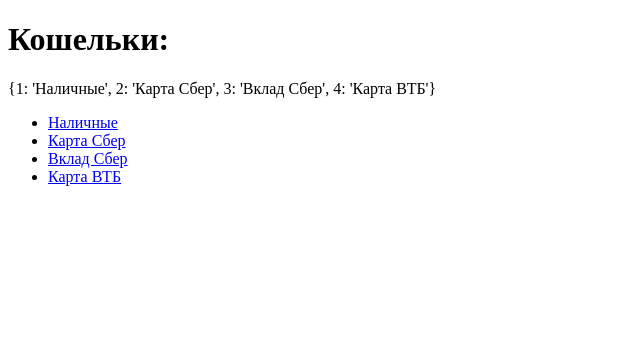
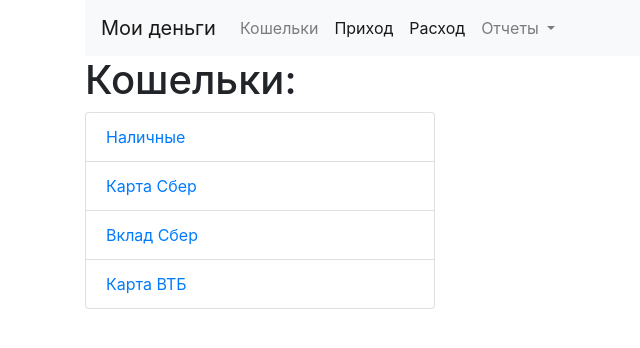
Before and after one commit to vpapulov/python-basics, a Flask app: page /accounts/ in a window 1280 px wide. Shown: the top 348 px of the page, without its empty margins (0-640 px from the left). Run offline with Flask 2, Linux system fonts and the light colour scheme.

Commit message:
продолжение дз 19 урока

```diff
--- a/lesson 19/templates/accounts/list.html
+++ b/lesson 19/templates/accounts/list.html
@@ -1,21 +1,22 @@
 {% extends 'base.html' %}
 
 {% block title -%}
-Кошельки
+Мои деньги: Кошельки
 {%- endblock %}
 
 {% block body %}
 <h1>Кошельки:</h1>
-<div>
-    {{accounts}}
-    <ul>
+<div class="row">
+    <div class="col col-4">
+        <ul class="list-group">
             {% for account_id in accounts %}
-        <li>
-            <a href="{{ url_for('account_app.detail', id=account_id) }}">
+            <li class="list-group-item">
+                <a href="{{ url_for('accounts_app.detail', id=account_id) }}">
                     {{accounts[account_id]}}
                 </a>
             </li>
             {% endfor %}
         </ul>
     </div>
+</div>
 {% endblock %}
--- a/lesson 19/templates/base.html
+++ b/lesson 19/templates/base.html
@@ -1,7 +1,10 @@
 <!DOCTYPE html>
 <html lang="en">
 <head>
-    <meta charset="UTF-8">
+    <meta charset="utf-8">
+    <meta name="viewport" content="width=device-width, initial-scale=1, shrink-to-fit=no">
+    <link rel="stylesheet" href="https://cdn.jsdelivr.net/npm/bootstrap@4.5.3/dist/css/bootstrap.min.css"
+          integrity="sha384-TX8t27EcRE3e/ihU7zmQxVncDAy5uIKz4rEkgIXeMed4M0jlfIDPvg6uqKI2xXr2" crossorigin="anonymous">
     <title>
         {% block title %}
         Base title
@@ -9,10 +12,54 @@
     </title>
 </head>
 <body>
-<div>
+<div class="container">
+    <nav class="navbar navbar-expand-lg navbar-light bg-light">
+        <a class="navbar-brand" href="{{ url_for('index')}}">Мои деньги</a>
+        <button class="navbar-toggler" type="button" data-toggle="collapse" data-target="#navbarSupportedContent"
+                aria-controls="navbarSupportedContent" aria-expanded="false" aria-label="Toggle navigation">
+            <span class="navbar-toggler-icon"></span>
+        </button>
+
+        <div class="collapse navbar-collapse" id="navbarSupportedContent">
+            <ul class="navbar-nav mr-auto">
+                <li class="nav-item">
+                    <a class="nav-link" href="{{ url_for('accounts_app.list') }}">Кошельки</a>
+                </li>
+                <li class="nav-item active">
+                    <a class="nav-link" href="{{ url_for('doc_income_app.new') }}">Приход</a>
+                </li>
+                <li class="nav-item">
+                    <a class="nav-link active" href="#">Расход</a>
+                </li>
+                <li class="nav-item dropdown">
+                    <a class="nav-link dropdown-toggle" href="#" id="navbarDropdown" role="button"
+                       data-toggle="dropdown" aria-haspopup="true" aria-expanded="false">
+                        Отчеты
+                    </a>
+                    <div class="dropdown-menu" aria-labelledby="navbarDropdown">
+                        <a class="dropdown-item" href="#">Отчет 1</a>
+                        <a class="dropdown-item" href="#">Отчет 2</a>
+                        <div class="dropdown-divider"></div>
+                        <a class="dropdown-item" href="#">Сводный отчет</a>
+                    </div>
+                </li>
+            </ul>
+        </div>
+    </nav>
+
     {% block body %}
     Base page
     {% endblock %}
 </div>
+
+<script src="https://cdnjs.cloudflare.com/ajax/libs/jquery/3.5.1/jquery.min.js"
+        integrity="sha512-bLT0Qm9VnAYZDflyKcBaQ2gg0hSYNQrJ8RilYldYQ1FxQYoCLtUjuuRuZo+fjqhx/qtq/1itJ0C2ejDxltZVFg=="
+        crossorigin="anonymous"></script>
+<script src="https://cdn.jsdelivr.net/npm/bootstrap@4.5.3/dist/js/bootstrap.bundle.min.js"
+        integrity="sha384-ho+j7jyWK8fNQe+A12Hb8AhRq26LrZ/JpcUGGOn+Y7RsweNrtN/tE3MoK7ZeZDyx"
+        crossorigin="anonymous"></script>
+
+{% block body_bottom %}
+{% endblock %}
 </body>
 </html>
--- a/lesson 19/views/__init__.py
+++ b/lesson 19/views/__init__.py
@@ -1 +1,2 @@
-from .account import account_app
+from .accounts import accounts_app
+from .doc_income import doc_income_app
--- a/lesson 19/views/account.py
+++ b/lesson 19/views/accounts.py
@@ -1,6 +1,6 @@
-from flask import Blueprint, request, render_template
+from flask import Blueprint, render_template
 
-account_app = Blueprint("account_app", __name__)
+accounts_app = Blueprint("accounts_app", __name__)
 
 ACCOUNTS = {
     1: 'Наличные',
@@ -10,16 +10,15 @@ ACCOUNTS = {
 }
 
 
-@account_app.route("/", methods=['GET'])
+@accounts_app.route("/", methods=['GET'])
 def list():
     return render_template('accounts/list.html', accounts=ACCOUNTS)
 
 
-@account_app.route("/<string:name>", methods=['GET'])
-@account_app.route("/<int:id>", methods=['GET'])
+@accounts_app.route("/<string:name>", methods=['GET'])
+@accounts_app.route("/<int:id>", methods=['GET'])
 def detail(id=None, name=None):
     # TODO проверить существование кошелька с данным id/name
-    print(request, id, name)
     name = ACCOUNTS[id]
     return render_template(
         'accounts/detail.html',
```
Also changed, not shown: lesson 19/app.py (+6 -4 lines), lesson 19/templates/accounts/detail.html (+10 -2 lines), lesson 19/templates/doc_income/new.html (added, +32 -0 lines), lesson 19/templates/index.html (added, +9 -0 lines), lesson 19/views/doc_income.py (added, +29 -0 lines). Lines whose indentation alone changed are shown as unchanged.
